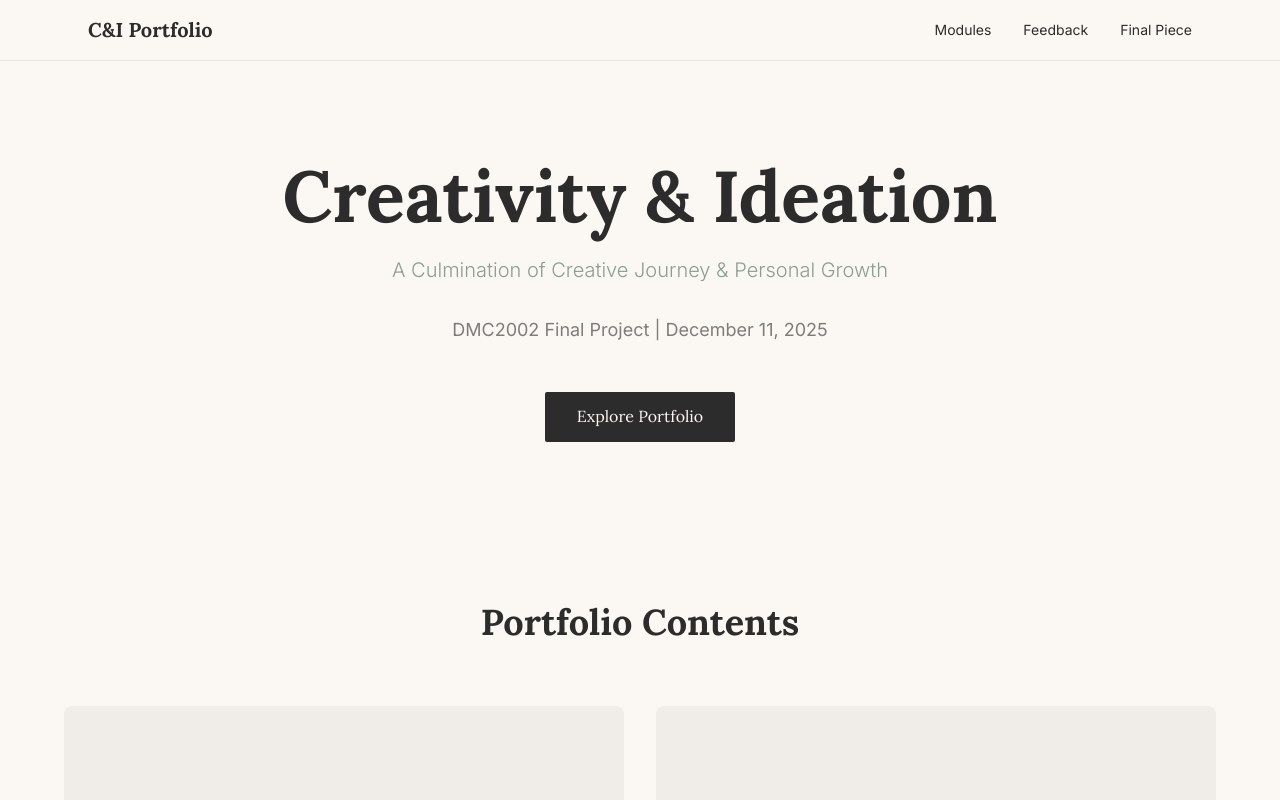
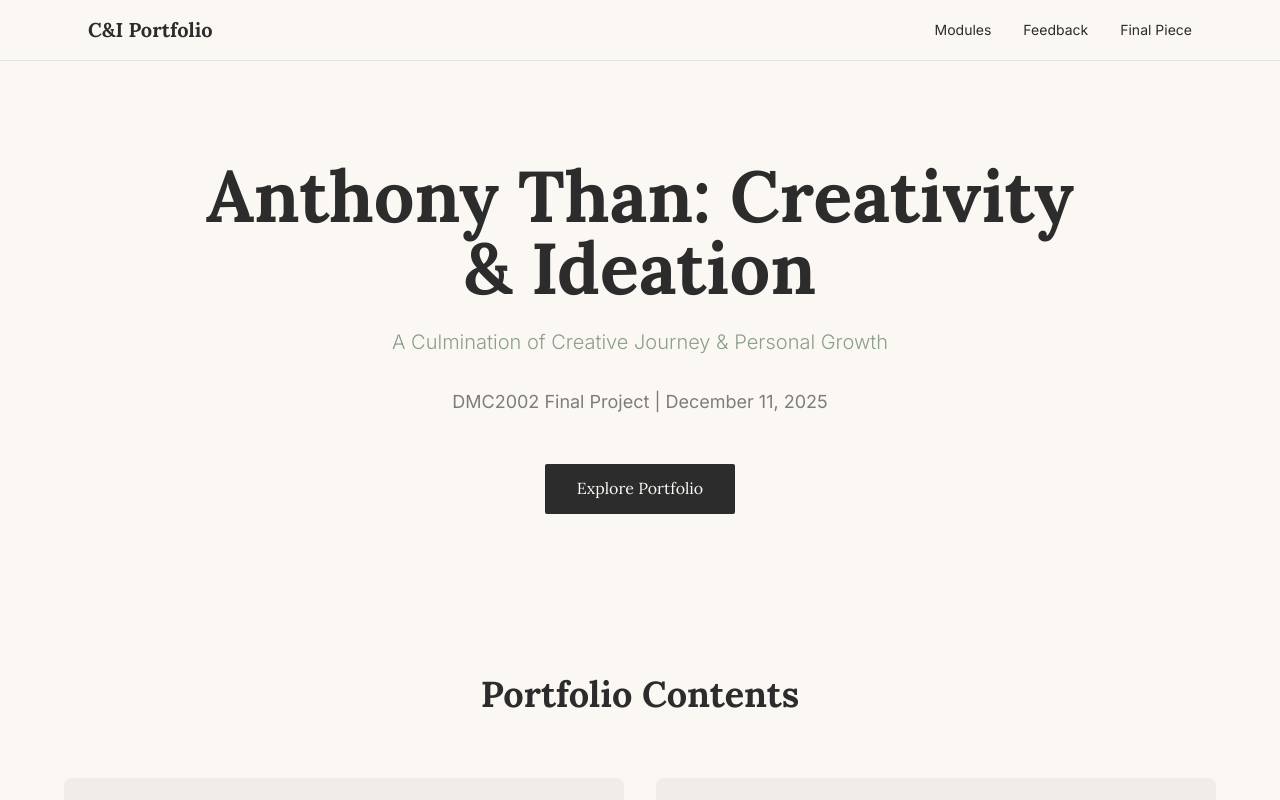
Before and after one commit to Thanay2001/Final-CREATIVITY-AND-IDEATION, a Next.js app: page / in a window 1280 px wide. Shown: the top 800 px of the page. Built offline with nearby package versions, Linux system fonts and the light colour scheme.

Commit message:
Add Anthony Than to page title and heading

```diff
--- a/src/app/layout.tsx
+++ b/src/app/layout.tsx
@@ -2,8 +2,8 @@ import type { Metadata } from 'next'
 import '../globals.css'
 
 export const metadata: Metadata = {
-  title: 'DMC2002 Creativity & Ideation Portfolio',
-  description: 'A culmination of creative journey through DMC2002',
+  title: 'Anthony Than - DMC2002 Creativity & Ideation Portfolio',
+  description: "Anthony Than's DMC2002 Creativity & Ideation Final Project - A culmination of creative journey through the semester",
 }
 
 export default function RootLayout({
--- a/src/app/page.tsx
+++ b/src/app/page.tsx
@@ -62,7 +62,7 @@ export default function Home() {
             {...fadeInUp}
             className="text-5xl md:text-7xl font-serif font-bold mb-6 text-charcoal"
           >
-            Creativity & Ideation
+            Anthony Than: Creativity & Ideation
           </motion.h1>
           <motion.p
             {...fadeInUp}
```
Also changed, not shown: 35 other files (tests, documents, lock files or other folders).
